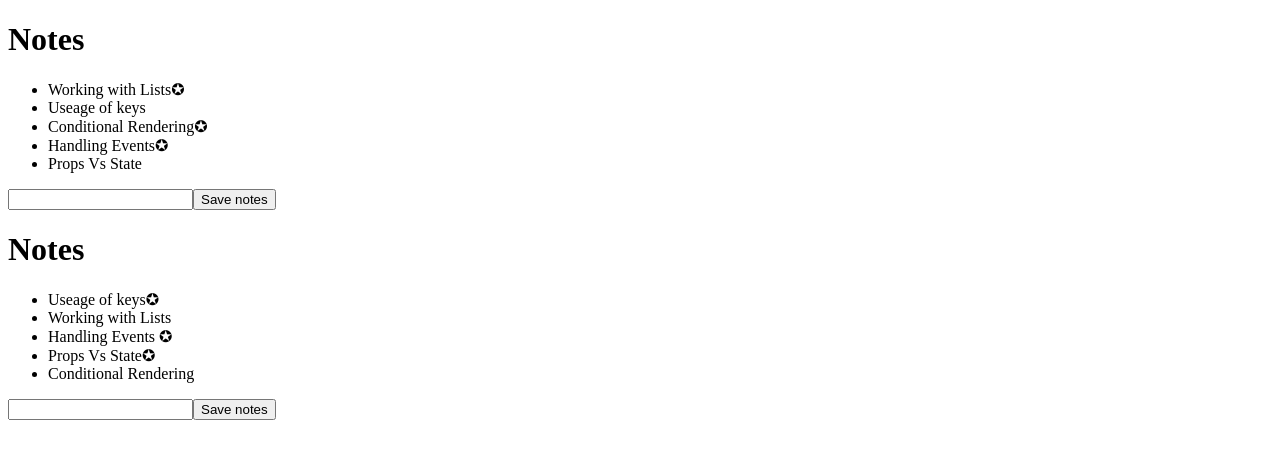
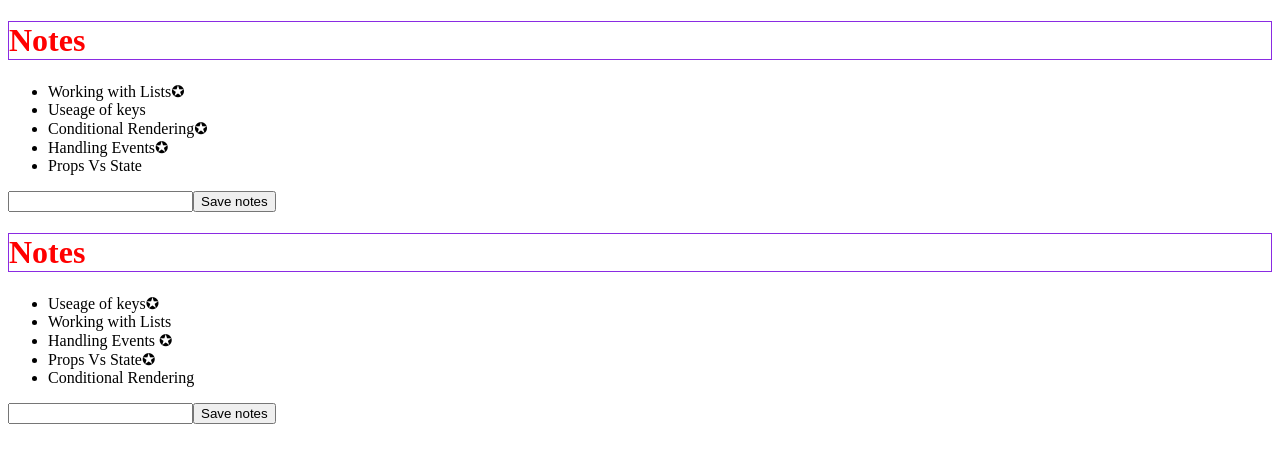
Before and after one commit to karthikeyan13762/reactapp, a React (Vite) app: page / in a window 1280 px wide. Shown: the top 462 px of the page. Built offline with nearby package versions, Linux system fonts and the light colour scheme.

Commit message:
Style folder created in src folder and style apply for h1 element

```diff
--- a/src/App.jsx
+++ b/src/App.jsx
@@ -1,5 +1,6 @@
 import React from 'react';
 import Notes from './Components/Notes';
+import './style Folder/App.css'
 function App ({notes}) {
   // 1way console.log(props.notes);
 
--- /dev/null
+++ b/src/style Folder/App.css
@@ -0,0 +1,4 @@
+h1{
+    color: red;
+    border: 1px solid blueviolet;
+}
```
